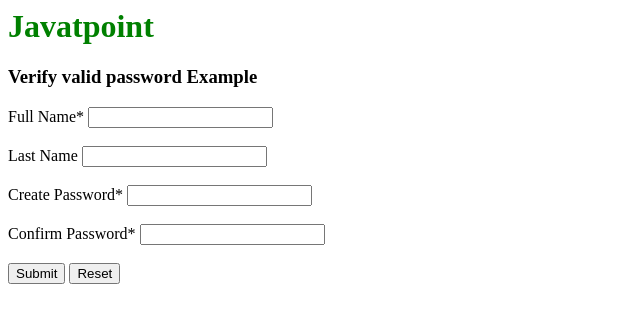
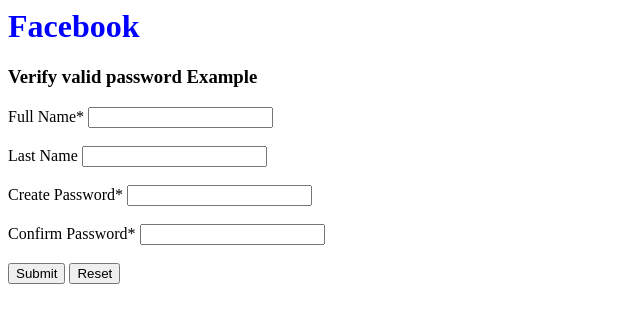
Before and after one commit to Anurag22031999/anurag-Registration-form-1March, a plain HTML site: page index.html in a window 1280 px wide. Shown: the whole page, without its empty margins (0-640 px from the left). Drawn offline with Linux system fonts and the light colour scheme.

Commit message:
Update index.html

```diff
--- a/index.html
+++ b/index.html
@@ -63,7 +63,7 @@
 </script>
 
 <body>
-<h1 style="color:green">Javatpoint</h1>
+<h1 style="color:blue">Facebook</h1>
 <h3> Verify valid password Example </h3>
 
 <form onsubmit ="return validateForm()">
```
